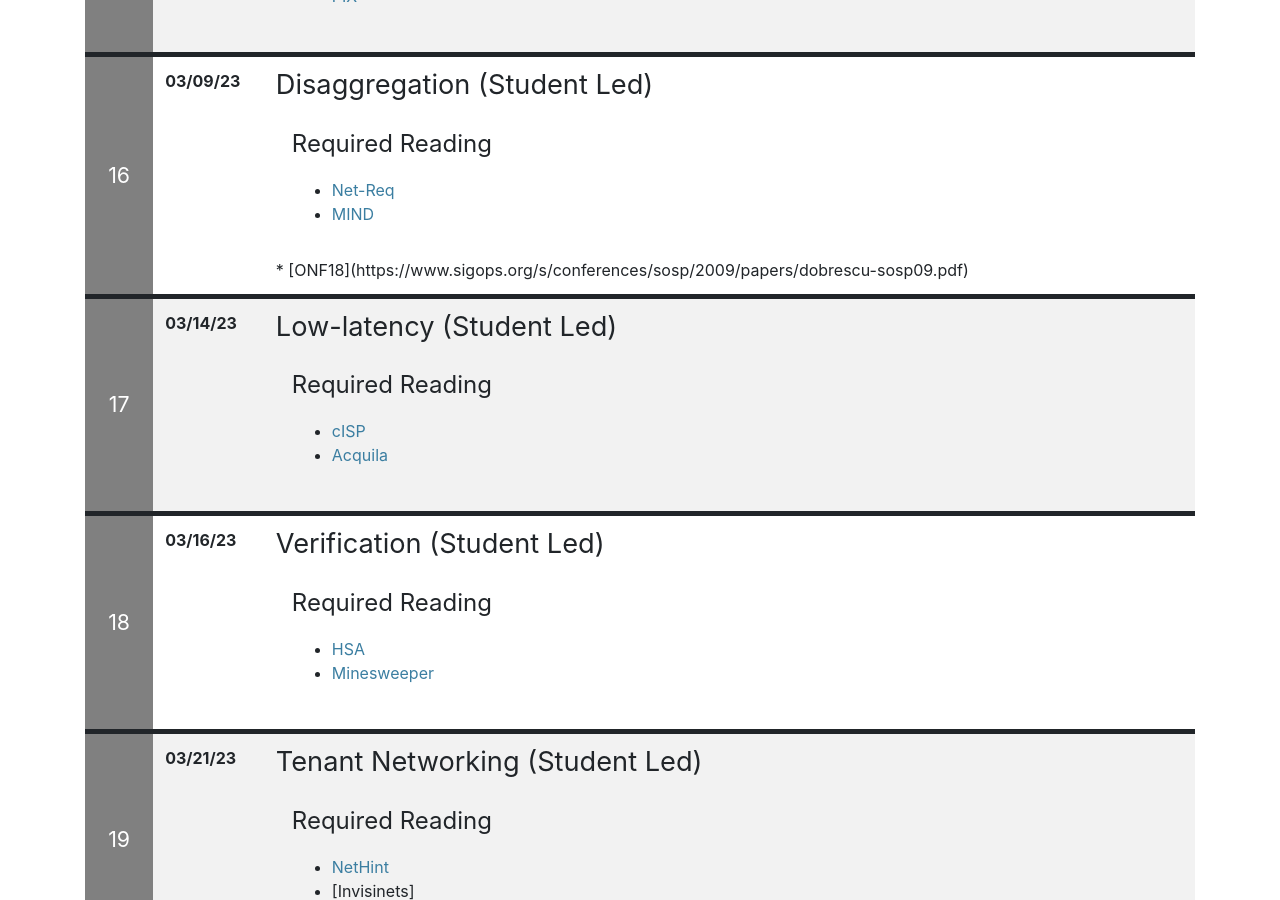
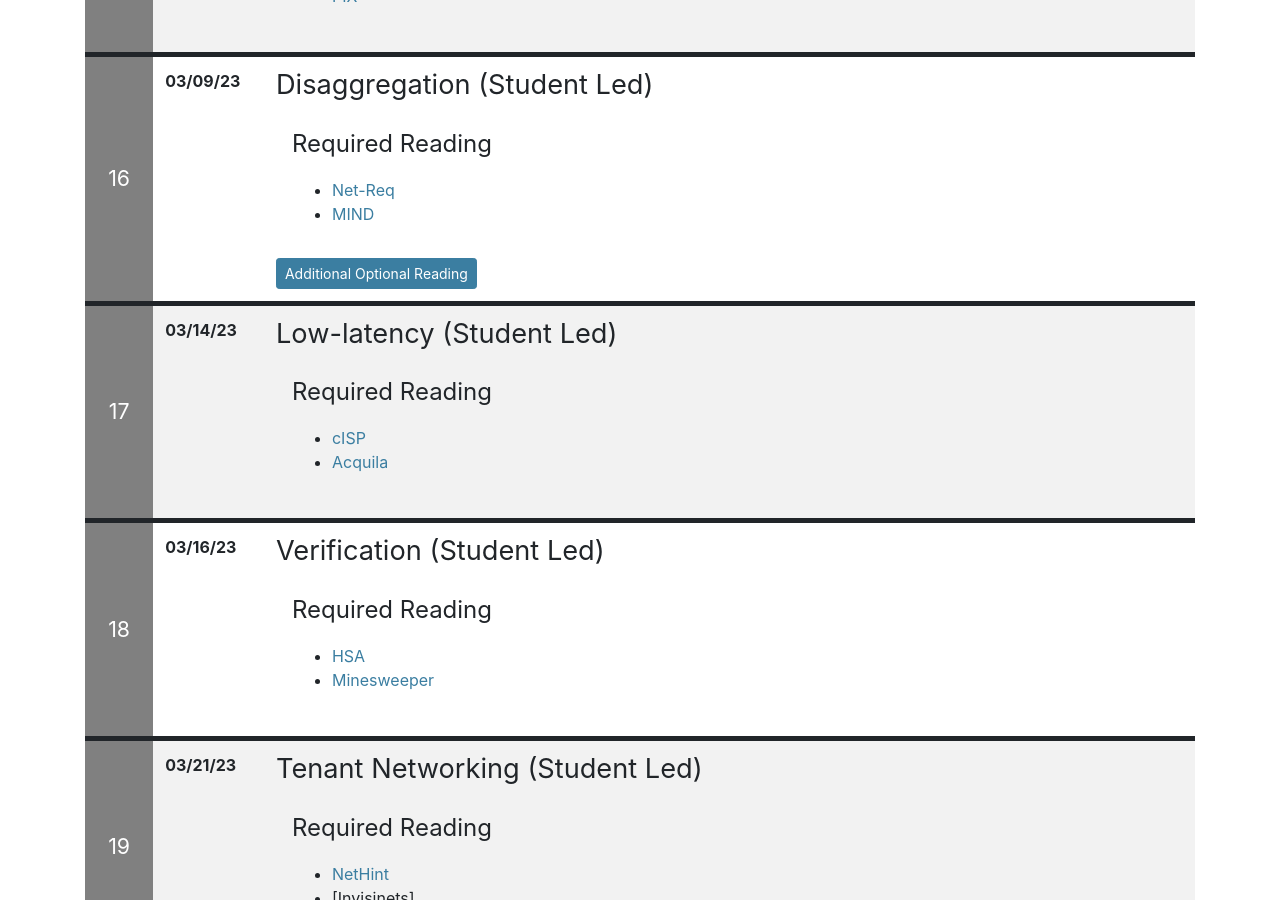
Before and after one commit to ShishirPatil/cs268-sp23, a Jekyll site: the page built from index.md, in a window 1280 px wide and 900 px high, scrolled down 4671 px. Built offline with Jekyll 4.4.1, drawn with Linux system fonts in a browser that asks for light colours; nearby versions of some CDN libraries; our own code applies the rules of GitHub Pages for plain Markdown files.

Commit message:
Minor formatting fix

```diff
--- a/index.md
+++ b/index.md
@@ -295,7 +295,9 @@ Advanced Reading
 * [Net-Req](https://www.usenix.org/system/files/conference/osdi16/osdi16-gao.pdf)
 * [MIND](https://dl.acm.org/doi/pdf/10.1145/3477132.3483561)
 </div>
+<div class="optional_reading" markdown="1">
 * [ONF18](https://www.sigops.org/s/conferences/sosp/2009/papers/dobrescu-sosp09.pdf)
+</div>
 </div>
 
 
```
